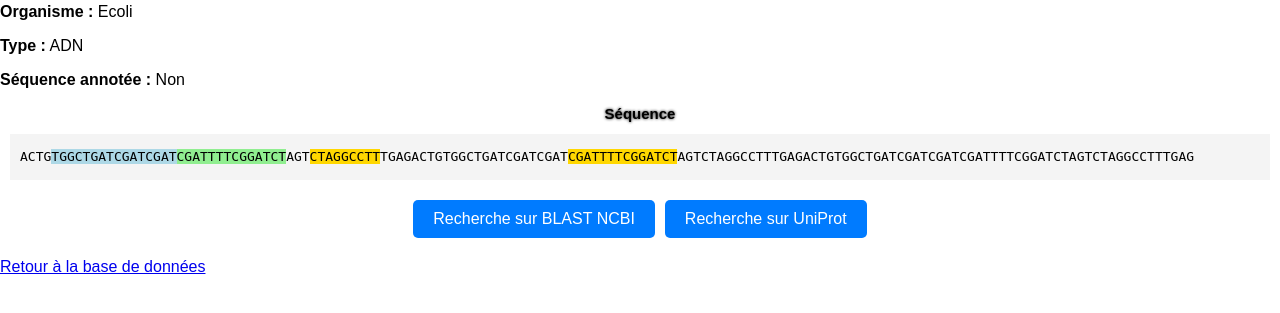
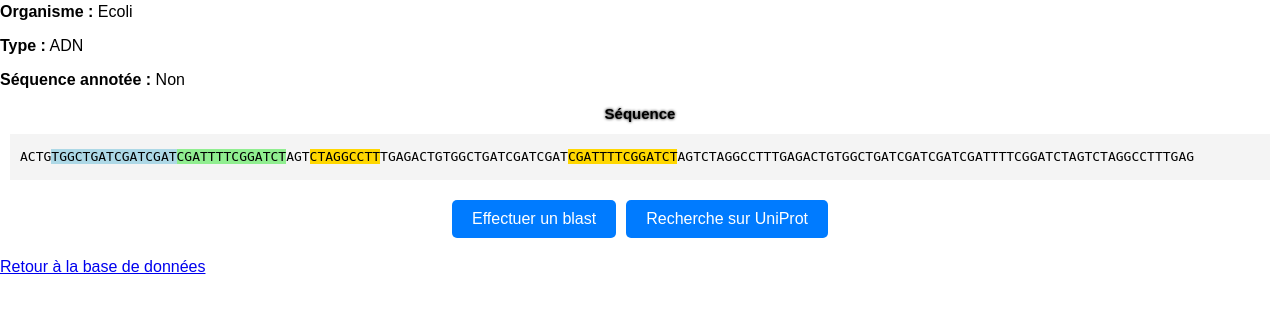
Before and after one commit to Antoine2596/The-EYAA-Project, a Django app: a page that uses core/templates/core/visualisation.html in a window 1280 px wide. Shown: the part 215-528 px from the top of the page. Run offline with Django 5.2, Linux system fonts and the light colour scheme; data comes from the database, SQL or seed files in the repository.

Commit message:
modifs_visu

```diff
--- a/core/templates/core/visualisation.html
+++ b/core/templates/core/visualisation.html
@@ -122,7 +122,7 @@ Visualisation - EYAA
 
 
     <div class="button-container">
-        <a href="https://blast.ncbi.nlm.nih.gov/Blast.cgi" class="blast-button" target="_blank">Recherche sur BLAST NCBI</a>
+        <a href="https://blast.ncbi.nlm.nih.gov/Blast.cgi" class="blast-button" target="_blank">Effectuer un blast</a>
         <a href="https://www.uniprot.org/" class="uniprot-button" target="_blank">Recherche sur UniProt</a>
     </div>
 
@@ -132,5 +132,4 @@ Visualisation - EYAA
         <a href="{% url 'genome_database' %}">Retour à la base de données</a>
     </footer>
 
-
 {% endblock %}
```
Also changed, not shown: core/views.py (line endings or trailing spaces).
